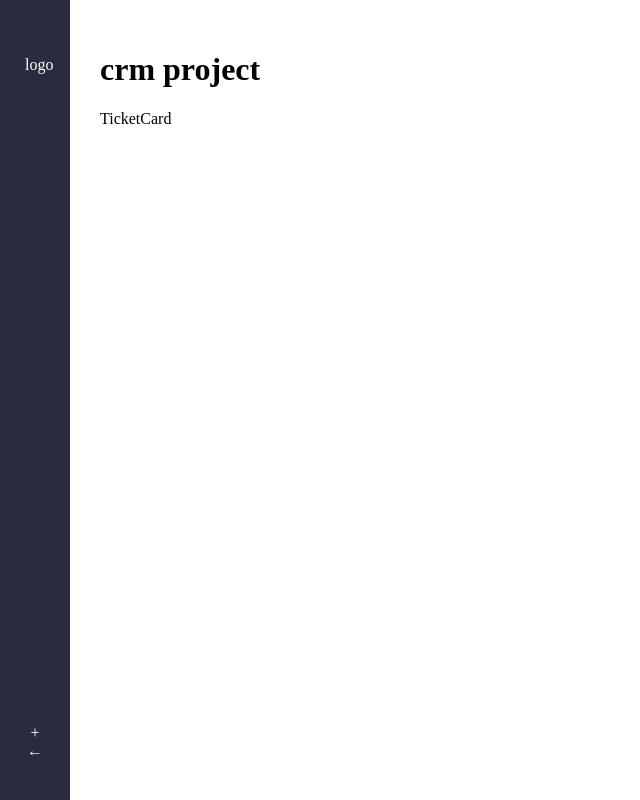
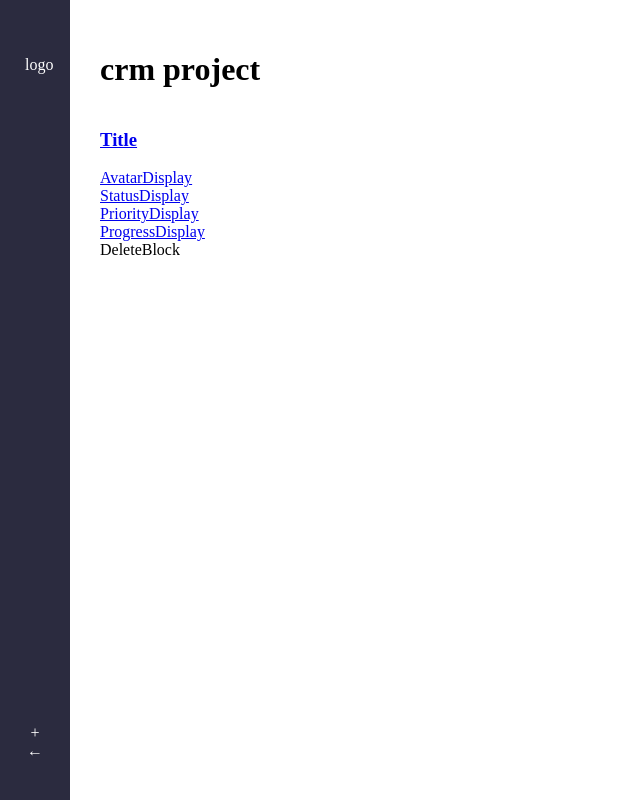
Before and after one commit to mvykool/crm-tuto, a React (Vite) app in the folder crm-tuto/: page / in a window 1280 px wide. Shown: the whole page, without its empty margins (0-640 px from the left). Built offline with nearby package versions, Linux system fonts and the light colour scheme.

Commit message:
imported more stuff to the ticket card

```diff
--- a/crm-tuto/src/components/TicketCard.tsx
+++ b/crm-tuto/src/components/TicketCard.tsx
@@ -1,8 +1,26 @@
+import AvatarDisplay from './AvatarDisplay'
+import StatusDisplay from './StatusDisplay'
+import PriorityDisplay from './PriorityDisplay'
+import ProgressDisplay from './ProgressDisplay'
+import DeleteBlock from './DeleteBlock'
+import { Link } from 'react-router-dom'
+
 import React from 'react'
 
 const TicketCard = () => {
   return (
-    <div className=' ticket-card'>TicketCard</div>
+    <div className=' ticket-card'>
+      <div className="ticket-color">
+      <Link to={'/'}>
+         <h3>Title</h3>
+         <AvatarDisplay/>
+         <StatusDisplay/>
+         <PriorityDisplay/>
+         <ProgressDisplay/>
+      </Link>
+        <DeleteBlock/>
+      </div>
+    </div>
   )
 }
 
```
